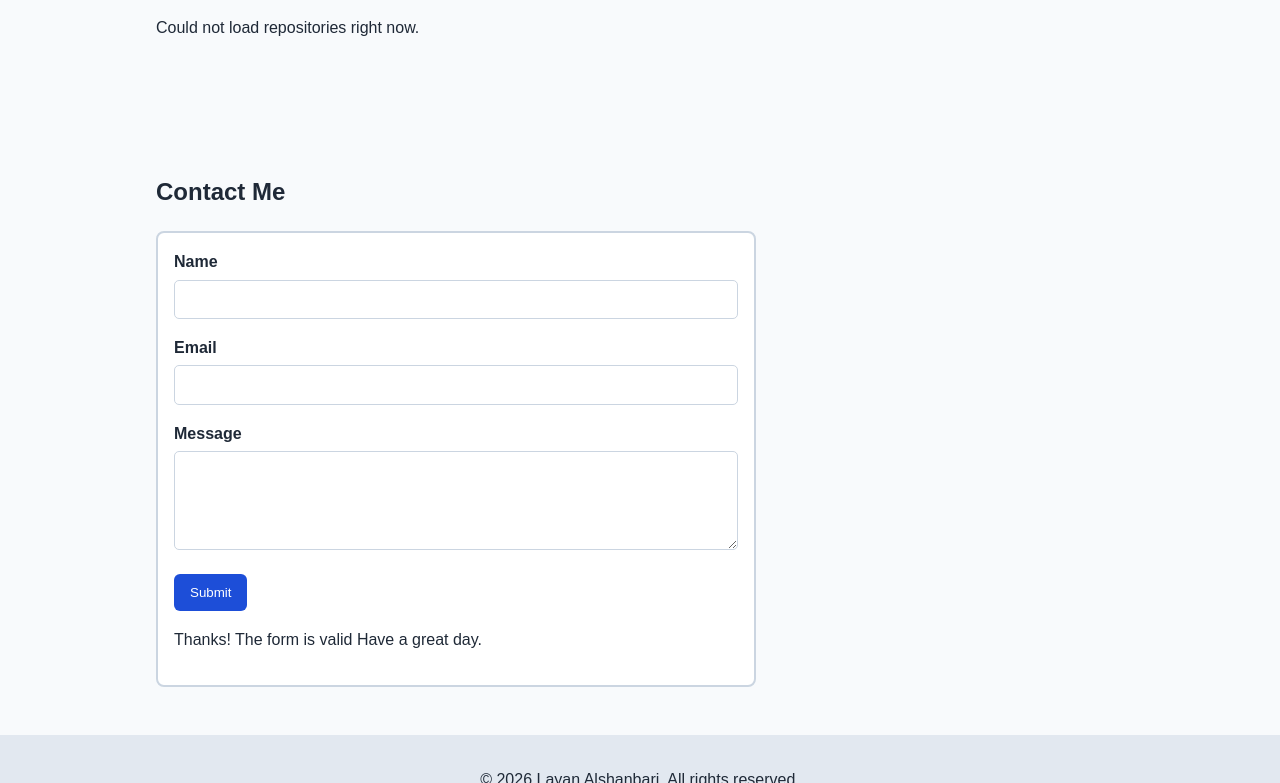
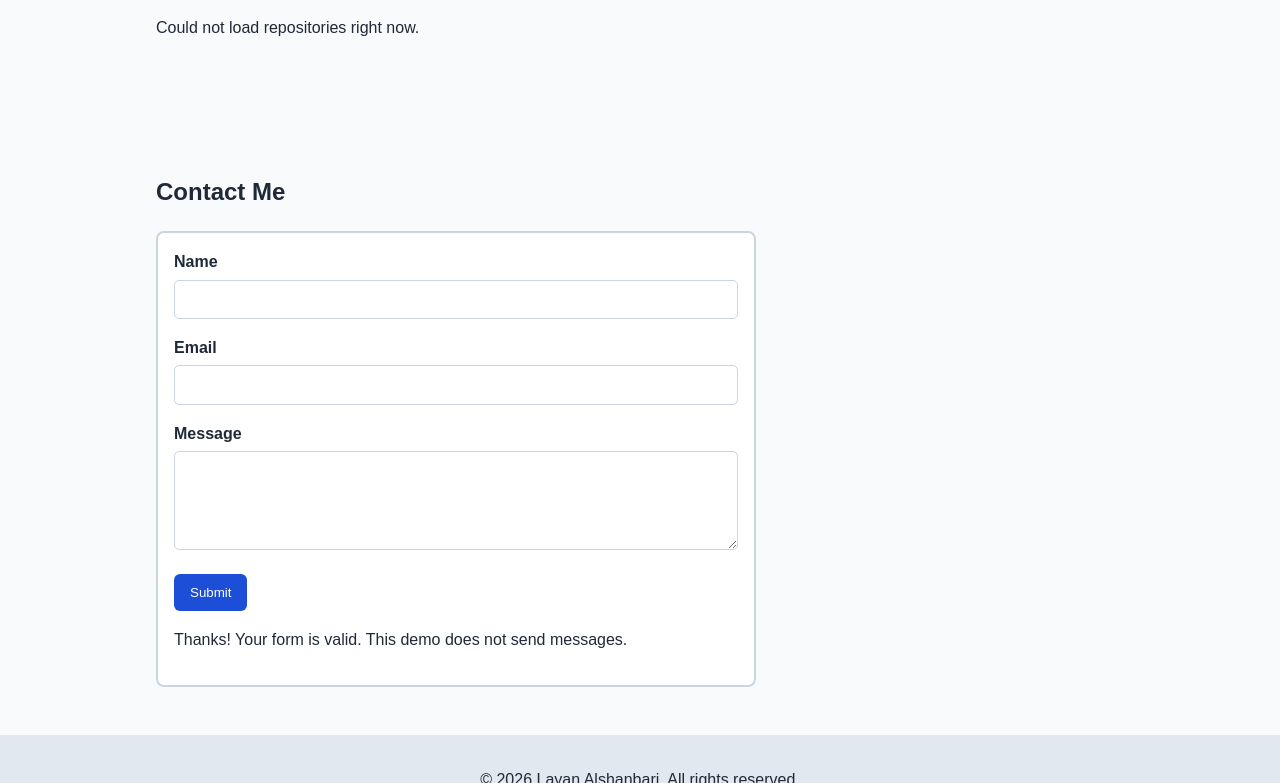
Before and after one commit to Layan-Alshanbari/202370730-layanalshanbari-assignment3, a plain HTML site: page index.html in a window 1280 px wide. Both pictures are taken after typing "Sample", "name@example.com", "Sample" into the empty fields and a click on the button "Submit". Shown: the part 1545-2328 px from the top of the page. Drawn offline with Linux system fonts and the light colour scheme; no server answers.

Commit message:
make the code clearer and orgnized Assisted-by: ChatGPT (GPT-6 Luna)

```diff
--- a/css/styles.css
+++ b/css/styles.css
@@ -1,3 +1,4 @@
+/* Include padding and borders inside each element's declared size. */
 * {
     box-sizing: border-box;
 }
@@ -138,7 +139,7 @@ footer {
 }
 
 /* Tablet and desktop */
-
+/* The shared project grid becomes two columns on wider screens. */
 @media (min-width: 768px) {
     .projects-container {
         grid-template-columns: 1fr 1fr;
@@ -146,7 +147,7 @@ footer {
 }
 
 /* Dark mode */
-
+/* JavaScript adds .dark-mode to body; these rules override the light colors. */
 body.dark-mode {
     color: #F8FAFC;
     background-color: #000000;
@@ -186,6 +187,7 @@ body.dark-mode textarea {
     background-color: #111827;
     border-color: #0014C4;
 }
+/* Keep API repository cards stacked, even when the shared grid becomes two columns. */
 #github-repositories {
     grid-template-columns: 1fr;
 }
--- a/js/script.js
+++ b/js/script.js
@@ -3,16 +3,22 @@ const filterButtons= document.querySelectorAll("[data-filter]");
 const projectCards= document.querySelectorAll(".project-card");
 const contactForm= document.querySelector("#contact-form");
 const formStatus= document.querySelector("#form-status");
+const githubStatus = document.querySelector("#github-status");
+const githubRepositories = document.querySelector("#github-repositories");
+const repositorySort = document.querySelector("#repository-sort");
+
 
 if (localStorage.getItem("theme") === "dark") {
     document.body.classList.add("dark-mode");
     themeButton.textContent = "Light Mode";
 }
 
+// Return to the top when the page loads.
 window.addEventListener("load", function () {
     window.scrollTo(0, 0);
 });
 
+// Restore the theme saved from the visitor's previous visit.
 themeButton.addEventListener("click", function () {
     document.body.classList.toggle("dark-mode");
     localStorage.setItem(
@@ -26,6 +32,7 @@ themeButton.addEventListener("click", function () {
     }
 });
 
+// Filter the portfolio project cards by category.
 filterButtons.forEach(function (button){
      button.addEventListener("click", function(){
            const selectedCategory= button.dataset.filter;
@@ -39,16 +46,14 @@ card.hidden= true;
     })
 });
 
+// Show confirmation after the browser accepts the form fields.
 contactForm.addEventListener("submit", function (event) {
       event.preventDefault();
-formStatus.textContent= "Thanks! The form is valid Have a great day.";
+      formStatus.textContent= "Thanks! Your form is valid. This demo does not send messages.";
       contactForm.reset();
 });
 
-const githubStatus = document.querySelector("#github-status");
-const githubRepositories = document.querySelector("#github-repositories");
-const repositorySort = document.querySelector("#repository-sort");
-
+// Fetch and display public GitHub repositories.
 function loadRepositories() {
     const repositoriesUrl =
         "https://api.github.com/users/Layan-Alshanbari/repos?sort=created&direction=" +
```
Also changed, not shown: index.html (+7 -14 lines), 1 other file. Lines whose indentation alone changed are shown as unchanged.
